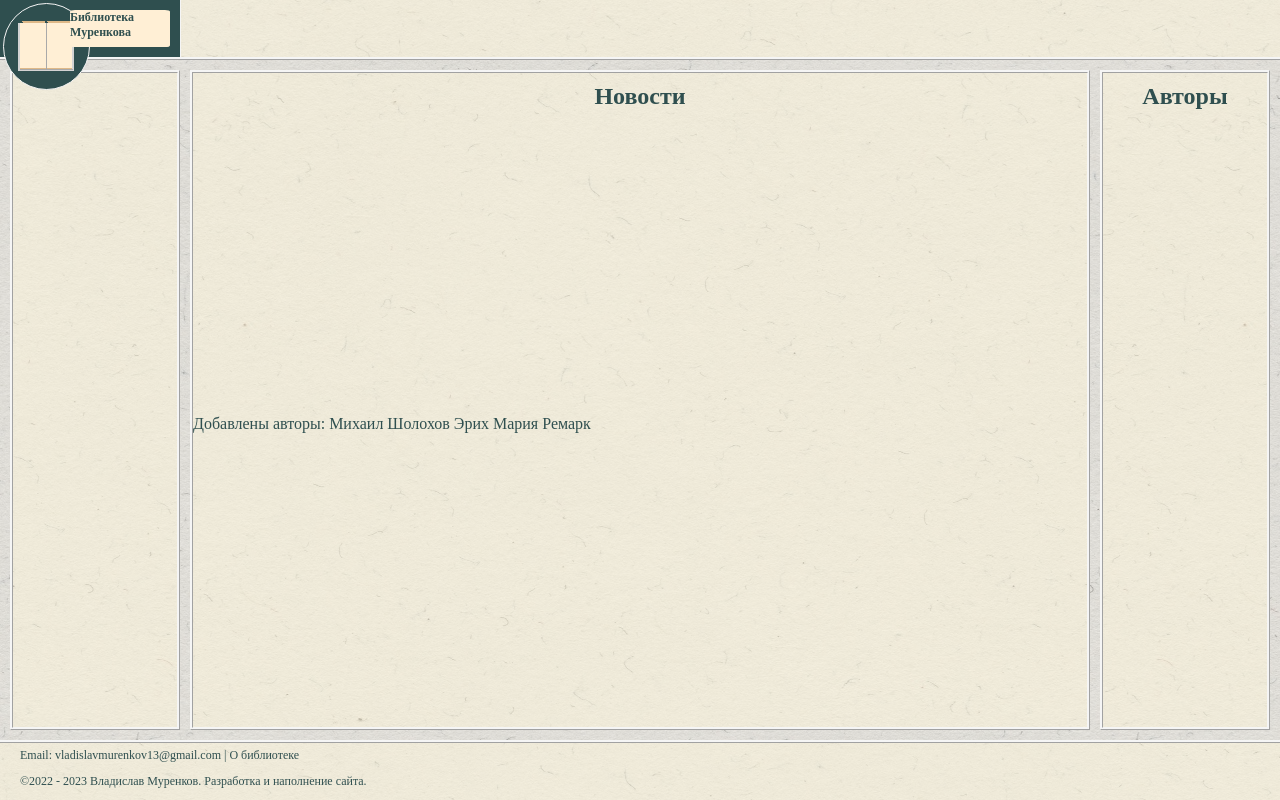
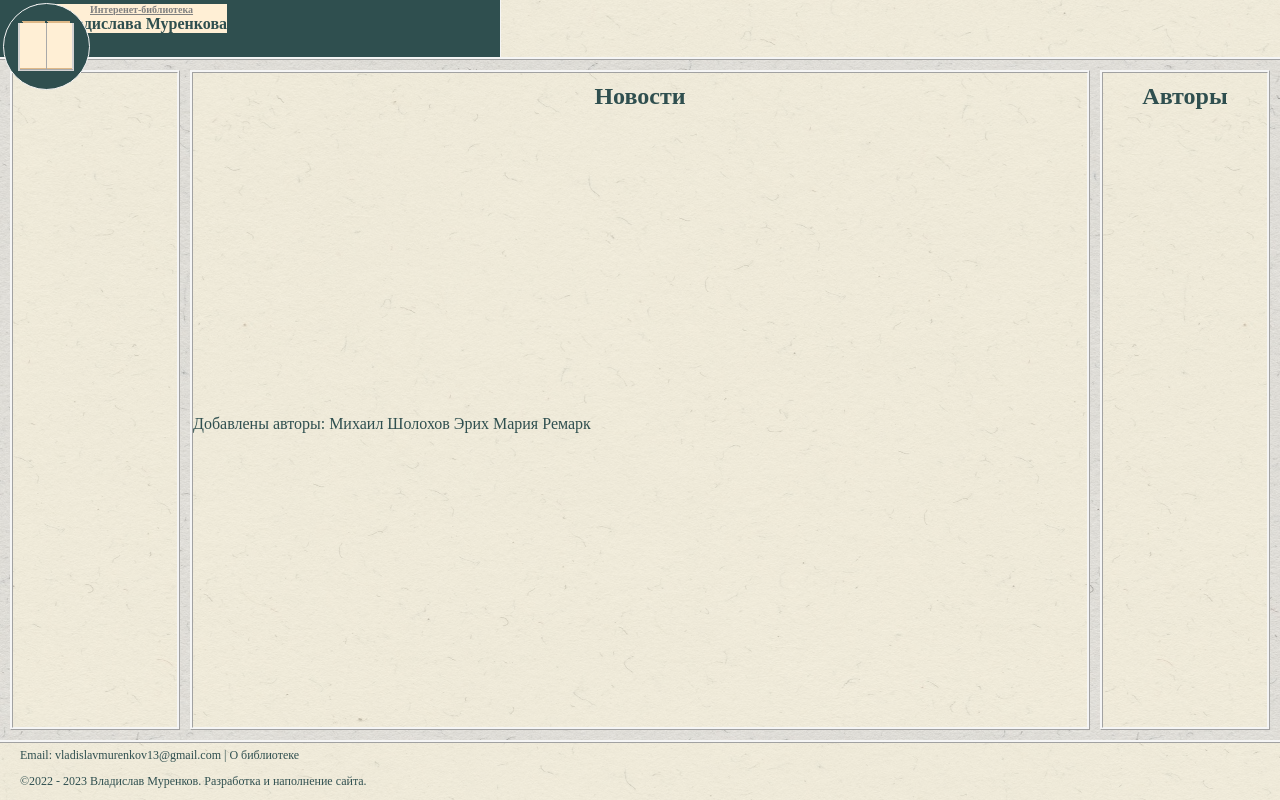
Before and after one commit to RexArmon/MurenkovLib, a PHP site: page / in a window 1280 px wide. Run offline with PHP 8.4, Linux system fonts and the light colour scheme; data that the repository does not hold is empty.

Commit message:
Add files via upload

```diff
--- a/library/styles/base.css
+++ b/library/styles/base.css
@@ -178,14 +178,21 @@ a{
 /* Эмблема */
 .foundation{
     background-color: darkslategrey;
-    width: 180px;
+    width: 500px;
     height: 57px;
     border-right: 1px solid whitesmoke;
     display: grid;
-    grid-template-columns: 56px auto;
-    grid-template-rows: auto;
+    margin: 0;
 }
-
+    .fcir{
+        position: absolute;
+        width: 57px;
+        height: 57px;
+        border-top-right-radius: 50%;
+        border-bottom-right-radius: 50%;
+        left: 120px;
+        background-color: darkslategrey;
+    }
         .cirIncir{
             grid-column-start: 0;
             grid-column-end: 1;
@@ -302,18 +309,23 @@ a{
                             bottom: 2px;
                             left: 17.5px;
                         }
-    .list{
-        grid-column-start: 1;
-        grid-column-end: 2;
+    .list{ /* Название библиотеки */
         position: absolute;
         background-color: papayawhip;
-        width: 100px;
-        height: 37px;
-        top: 10px;
-        right: 10px;
-        border-radius: 5%;
+        top: 3.5px;
+        left: 36px;
+        padding-left: 20px;
     }
-        .site-name{
+        .site-name1{
             margin: 0;
-            font-size: 12px;
+            font-size: 10px;
+            color: grey;
+            text-align: center;
+            font-style: inherit;
+            text-decoration: underline;
         }
+        .site-name2{
+            margin: 0;
+            font-size: 16px;
+            text-align: center;
+        }
--- a/library/styles/head.php
+++ b/library/styles/head.php
@@ -8,6 +8,11 @@
     </head>
     <body>
         <div class="foundation">
+            <!-- <div class="fcir"></div> -->
+            <div class="list">
+                <p class="site-name1">Интеренет-библиотека</p>
+                <p class="site-name2">Владислава Муренкова</p>
+            </div>
             <div class="cirIncir">
                 <div class="book"> <!-- Обложка книги -->
                     <div class="bot_s"> <!-- Тень под страницами -->
@@ -28,12 +33,6 @@
                     <div class="line"></div>
                 </div>
             </div>
-            <div class="list">
-                <div>
-                    <p class="site-name">Библиотека</p>
-                    <p class="site-name">Муренкова</p>
-                </div>
-            </div>
         </div>
     </body>
 </html>
```
